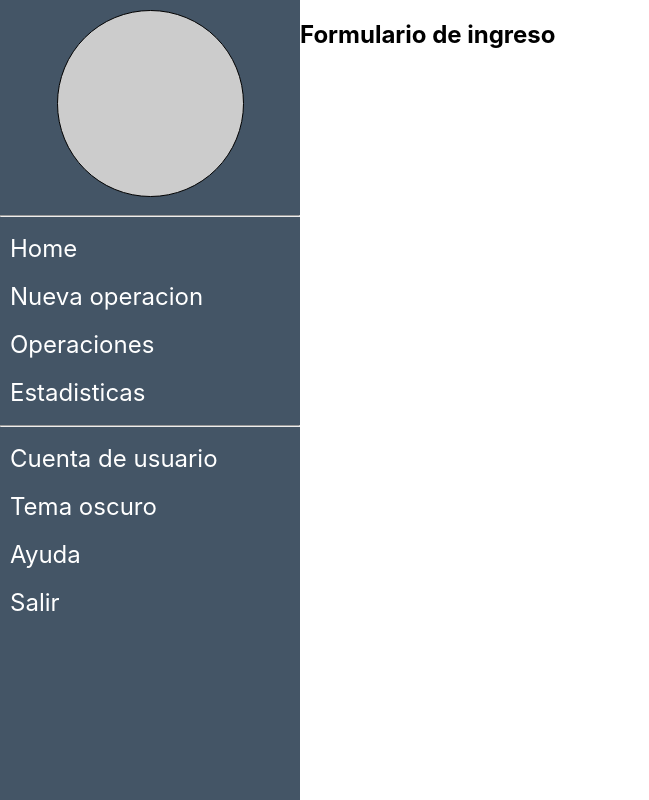
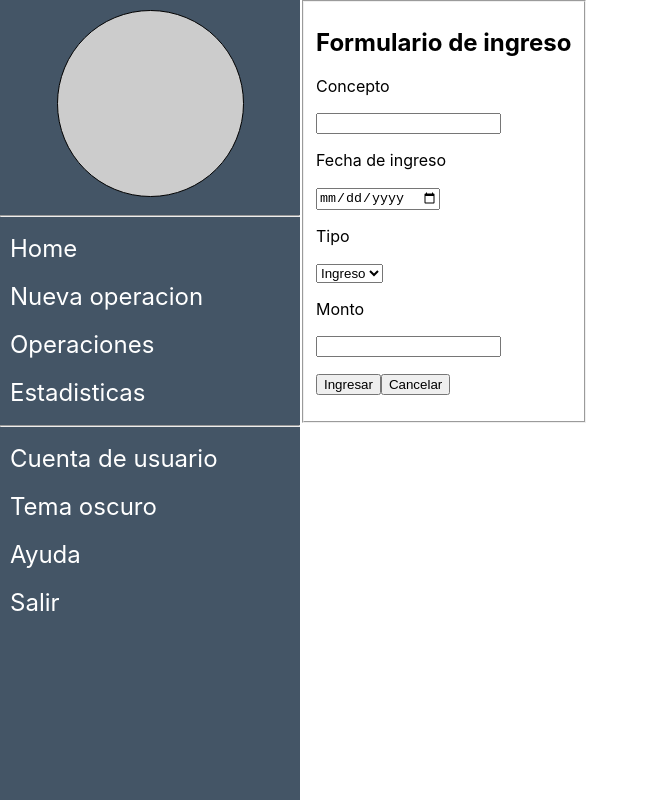
Before and after one commit to BraianM/Presupuesto-personal, a React (Create React App) app: page /nueva-operacion in a window 1280 px wide. Shown: the whole page, without its empty margins (0-649 px from the left). Built offline with nearby package versions, Linux system fonts and the light colour scheme.

Commit message:
Diseño de formulario

```diff
--- a/src/components/NuevaOperacion.js
+++ b/src/components/NuevaOperacion.js
@@ -8,9 +8,40 @@ const NuevaOperacion = () => {
   return (
     <div style={ estiloDiv }>
       <Sidebar />
-      <section>
-        <h1>Formulario de ingreso</h1>
-      </section>
+      <form>
+        <fieldset>
+          <section>
+            <h1>Formulario de ingreso</h1>
+          </section>
+          <section>
+              <div>
+                <p><label><span>Concepto</span></label></p>
+                <input type="text" id="input-0" name="concepto" />
+              </div>
+              <div>
+                <p><label>Fecha de ingreso </label></p>
+                <input type="date" id="input-3" name="fecha" />
+              </div>
+              <div>
+                <p><label>Tipo </label></p>
+                <select id="input-4" name="tipo">
+                  <option value="ingreso">Ingreso</option>
+                  <option value="egreso">Egreso</option>
+                </select>
+              </div>
+              <div>
+                <p><label>Monto </label></p>
+                <input type="number" id="input-2" name="monto" />
+              </div>
+          </section>
+          <section>
+            <p>
+              <button type="submit">Ingresar</button>
+              <button type="submit">Cancelar</button>
+            </p>
+          </section>
+        </fieldset>
+      </form>
     </div>
   );
 }
```
